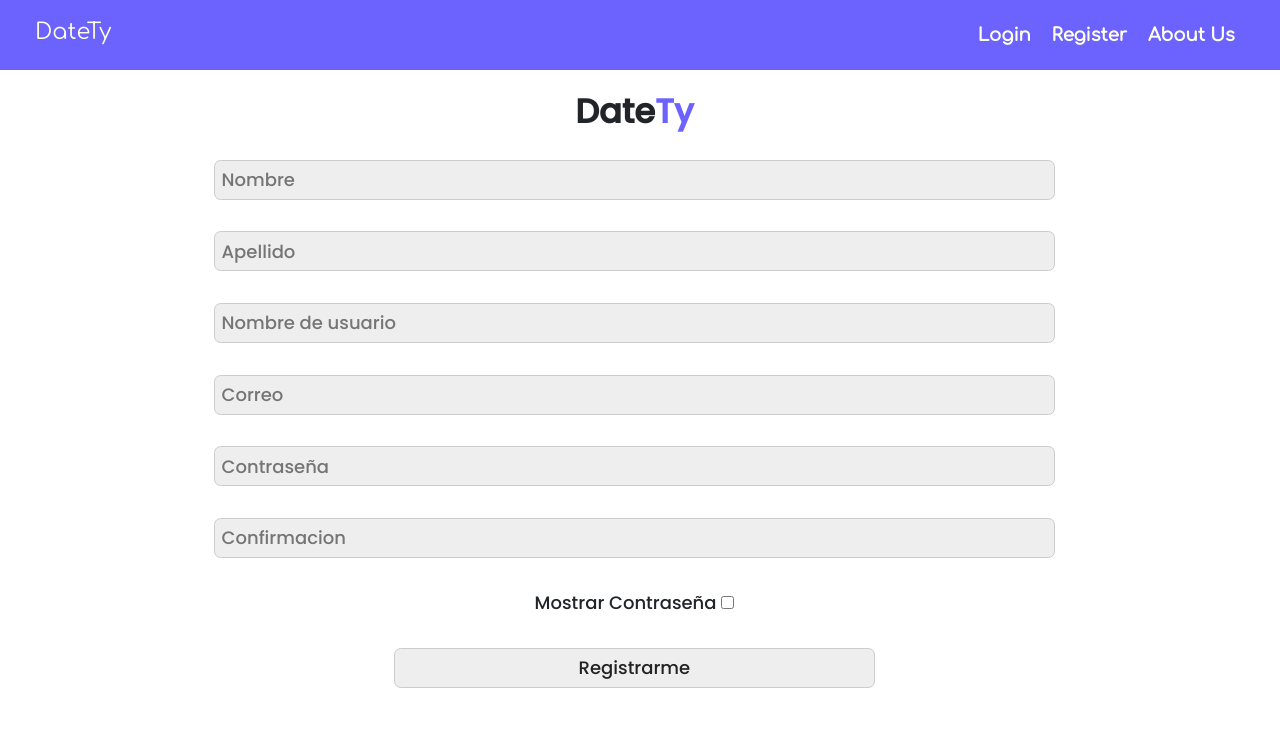
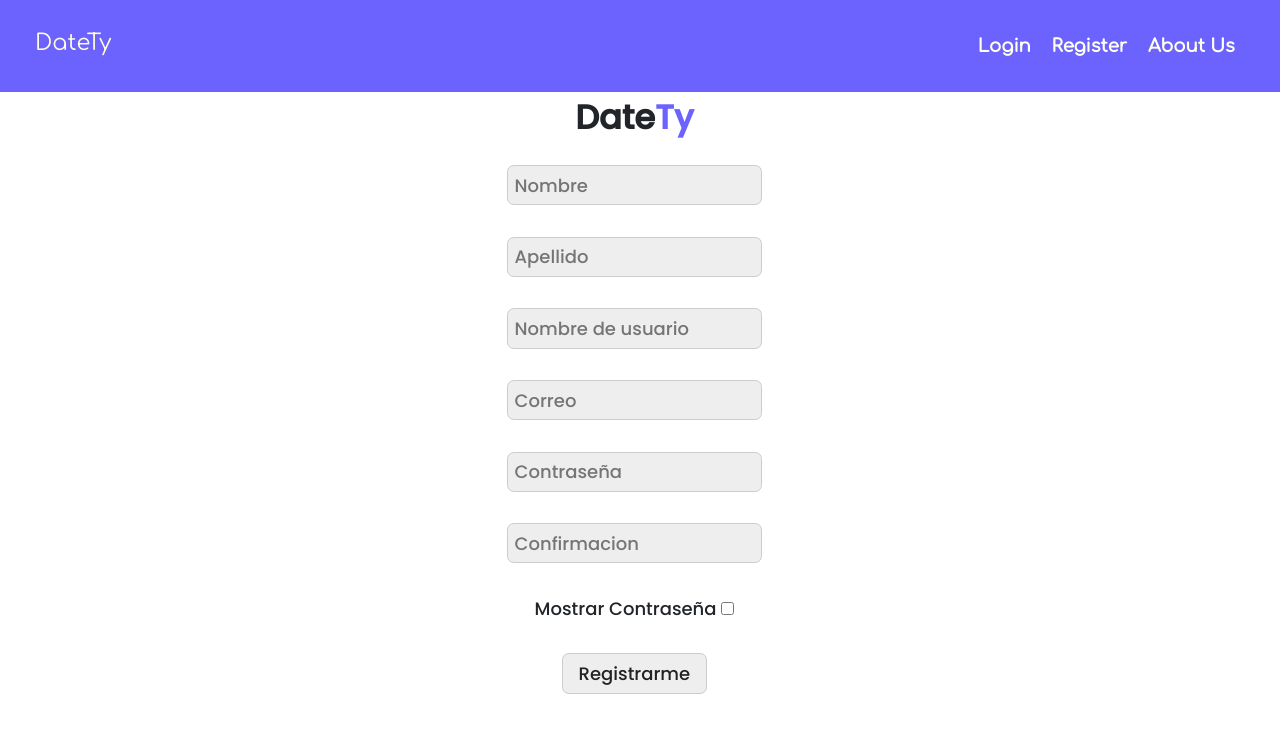
Before and after one commit to dylansel/Datety, a React (Vite) app in the folder frontend/: page /register in a window 1280 px wide. Shown: the top 732 px of the page. Built offline with nearby package versions, Linux system fonts and the light colour scheme.

Commit message:
errores corregidos del register

```diff
--- a/frontend/src/components/utils/Header.jsx
+++ b/frontend/src/components/utils/Header.jsx
@@ -7,7 +7,7 @@ const styleNav = {
     display: "flex",
     alignItems: "center",
     width: "100%",
-    height: "6.25rem",
+    height: "8.25rem",
     background: "#6C63FF",
     padding: "3.125rem",
     boxSizing: "border-box"
--- a/frontend/src/pages/Register.jsx
+++ b/frontend/src/pages/Register.jsx
@@ -10,7 +10,6 @@ let initialForm= {
   email: "",
   username: "",
   password: "",
-  passConfirm: "",
 }
 
 const isLoged= false;
@@ -24,16 +23,19 @@ export default function Register(){
     }
 
   let containerStyle= {
-    height: "100vh",
+    height: "calc(100vh - 8.25rem)",
     boxSizing: "border-box",
     overflow: "hidden",
-
+    display: "flex",
+    alignItems: "center"
   }
 
   let registerContainerStyle= {
-    height: "calc(100vh - 6.25rem)",
     boxSizing: "border-box",
-    padding: "1rem 4rem 0 3rem"
+    padding: "1rem 4rem 0 3rem",
+    maxWidth: "1970px",
+    maxHeight: "800px" ,
+    margin: "8.25rem auto 200px auto",
 
   }
 
@@ -48,11 +50,16 @@ export default function Register(){
     flexGrow: 1,
     height: "70vh",
     justifyContent: "space-around",
+    maxHeight: "700px" ,
+
   }
 
   let imgContainerStyle= {
     flexGrow: 1,
     maxWidth: "55%",
+    margin: "0 50px 0 0",
+    maxHeight: "700px" ,
+
   }
 
   let imgStyle={
@@ -83,8 +90,8 @@ const handleCheck= (e)=>{
 
   return(
     <>
+      <Header isLoged={isLoged}/>
       <div style={containerStyle}>
-        <Header isLoged={isLoged}/>
         <div className="register_container" style={registerContainerStyle}>
           <h2 style={tittleStyle}>Date<span className="violet-text">Ty</span></h2>
           <div className="register" style={registerStyle}>
--- a/frontend/src/stylesheets/animations.css
+++ b/frontend/src/stylesheets/animations.css
@@ -15,7 +15,7 @@
     width: 100%;
     background: #ffd;
     height: 2.5px;
-    top: 1.67rem;
+    top: 2.67rem;
     transform: scale(0);
     border-radius: 1px;
     transition: .4s;
```
